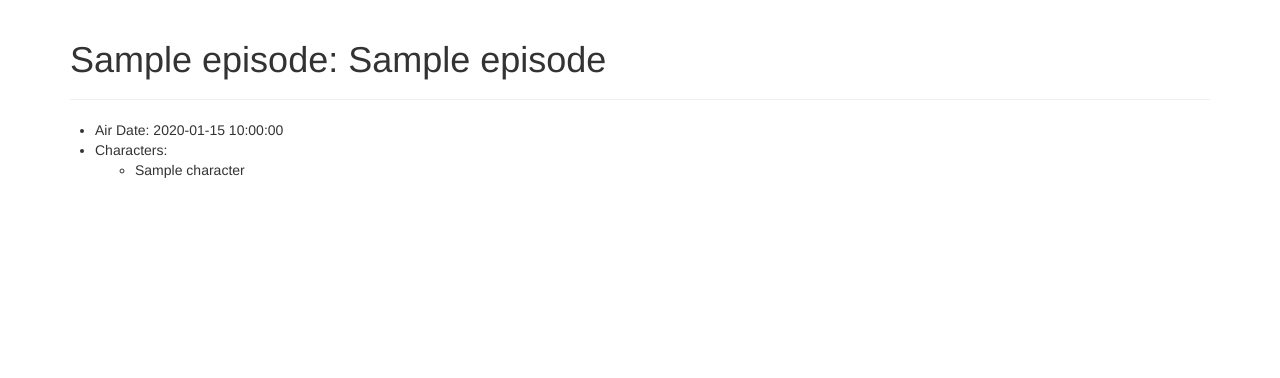
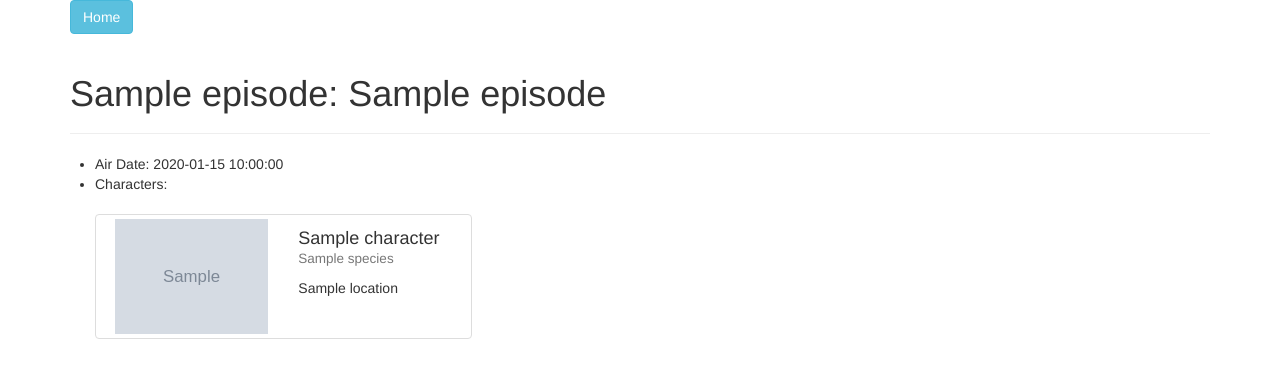
Before and after one commit to akajar/proyectoU03-personajes, a Flask app: page /episode/1 in a window 1280 px wide. Shown: the top 378 px of the page. Run offline with Flask 2, Linux system fonts and the light colour scheme; grey boxes marked "Sample" are stand-in pictures; a database or web service that is not in the repository returns one stand-in record (values such as "Sample title"); some libraries are stand-ins or nearby versions.

Commit message:
Actualiza el archivo para mostrar los personajes del episodio

```diff
--- a/app/templates/episode.html
+++ b/app/templates/episode.html
@@ -1,18 +1,28 @@
-{% extends 'base.html' %}
-{% block content %}
+{% extends 'base.html' %} {% block content %}
+<a href="{{url_for('character_route.index')}}" class="btn btn-info" role="button">Home</a>
 <div class="page-header">
   <h1>{{episode.episode}}: {{episode.name}}</h1>
 </div>
 <div class="row">
   <ul>
     <li>Air Date: {{episode.air_date}}</li>
-        <li>Characters:</li>
-        <ul>
+    <li>Characters:</li><br>
     {% for c in episode.characters %}
-            <li>{{c.name}}</li>
+    <div class="col-xs-6 col-sm-6 col-md-4">
+      <div class="row thumbnail">
+        <div class="col-sm-6">
+          <a href="{{url_for('character_route.view_character_profile',id=c.id)}}">
+            <img src="{{c.image}}" alt="" width="100%">
+          </a>
+        </div>
+        <div class="col-sm-6">
+          <h4>{{c.name}} <small>{{c.species}}</small></h4>
+          <p>{{c.location}}</p>
+        </div>
+      </div>
+      <div class="clearfix"></div>
+    </div>
     {% endfor %}
   </ul>
-    </ul>
-
 </div>
 {% endblock %}
```
Lines whose indentation alone changed are shown as unchanged.
